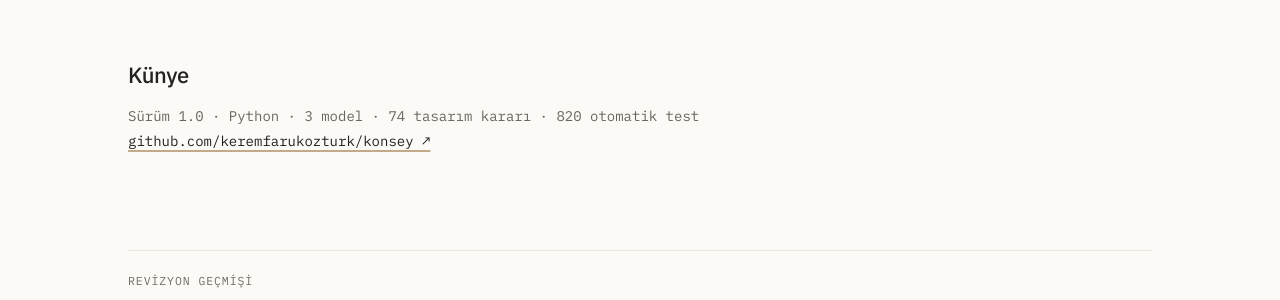
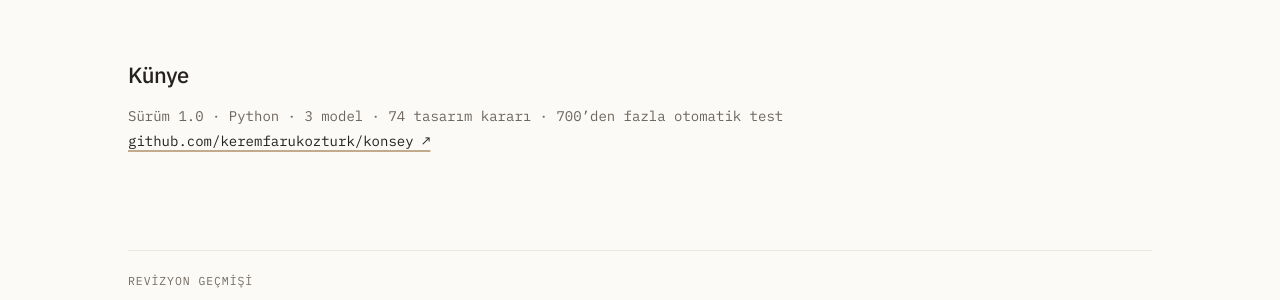
Before and after one commit to keremfarukozturk/keremfarukozturk.github.io, a Jekyll site: the page built from _projects/tr/konsey.md, in a window 1280 px wide. Shown: the part 1643-1943 px from the top of the page. Built offline with Jekyll 4.4.1, drawn with Linux system fonts in a browser that asks for light colours.

Commit message:
Konsey künyesi: test sayısı 700'den fazla / 700+ (EN/TR)
Co-Authored-By: Claude Opus 5.5 <noreply@anthropic.com>
Claude-Session: https://claude.ai/code/session_01AR14QfaSAY4VP3qeVN8Coy

```diff
--- a/_projects/tr/konsey.md
+++ b/_projects/tr/konsey.md
@@ -45,6 +45,6 @@ Oybirliği doğruluk demek değildir. Konsey hatayı ortadan kaldırmayı değil
 
 ## Künye
 
-Sürüm 1.0 · Python · 3 model · 74 tasarım kararı · 820 otomatik test<br>
+Sürüm 1.0 · Python · 3 model · 74 tasarım kararı · 700'den fazla otomatik test<br>
 [github.com/keremfarukozturk/konsey ↗](https://github.com/keremfarukozturk/konsey)
 {: .facts}
```
Also changed, not shown: _projects/en/konsey.md (+1 -1 lines).
